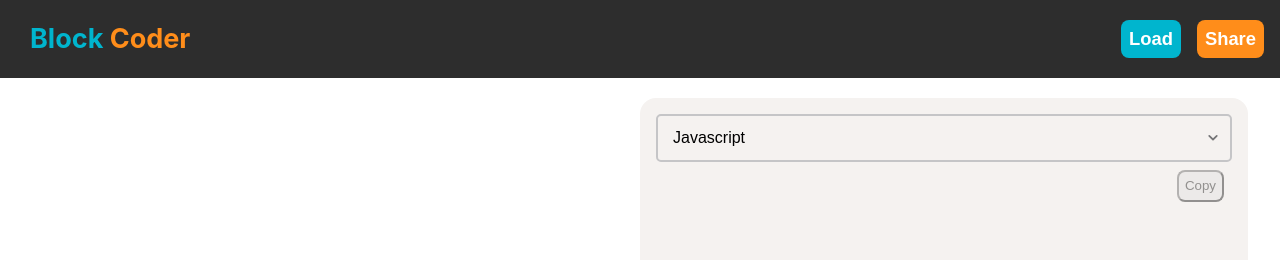
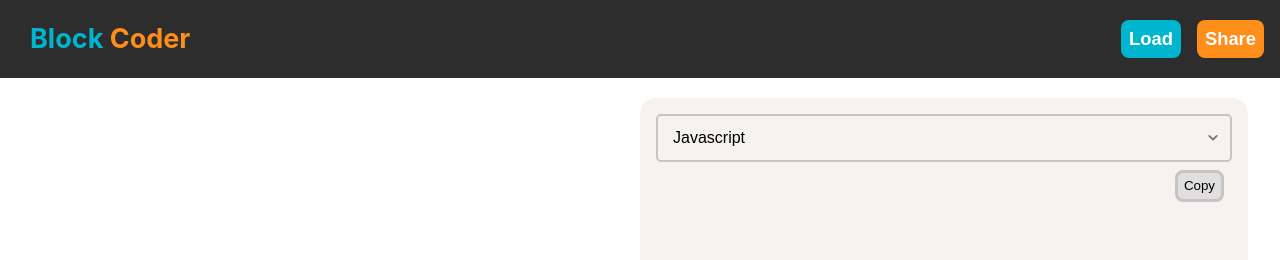
Before and after one commit to tejasbhavsar2000/visual-blueprint-using-blockly, a React (Create React App) app: page / in a window 1280 px wide. Shown: the top 260 px of the page. Built offline with nearby package versions, Linux system fonts and the light colour scheme.

Commit message:
copy fixed

```diff
--- a/package.json
+++ b/package.json
@@ -16,10 +16,7 @@
     "eject": "react-scripts eject"
   },
   "eslintConfig": {
-    "extends": [
-      "react-app",
-      "react-app/jest"
-    ]
+    "extends": "react-app"
   },
   "browserslist": {
     "production": [
--- a/src/components/Copy/Copy.module.css
+++ b/src/components/Copy/Copy.module.css
@@ -1,11 +1,12 @@
 .copy {
   background: #dfdfdf;
-  color: rgb(0, 0, 0);
+  border: solid #c5c3c3;
+  color: rgb(0, 0, 0) !important;
   border-radius: 0.6em;
   width: fit-content;
   height: 2rem;
   margin: 0.5rem;
-  opacity: 40%;
+
 }
 .copy:hover{
   cursor: pointer;
```
